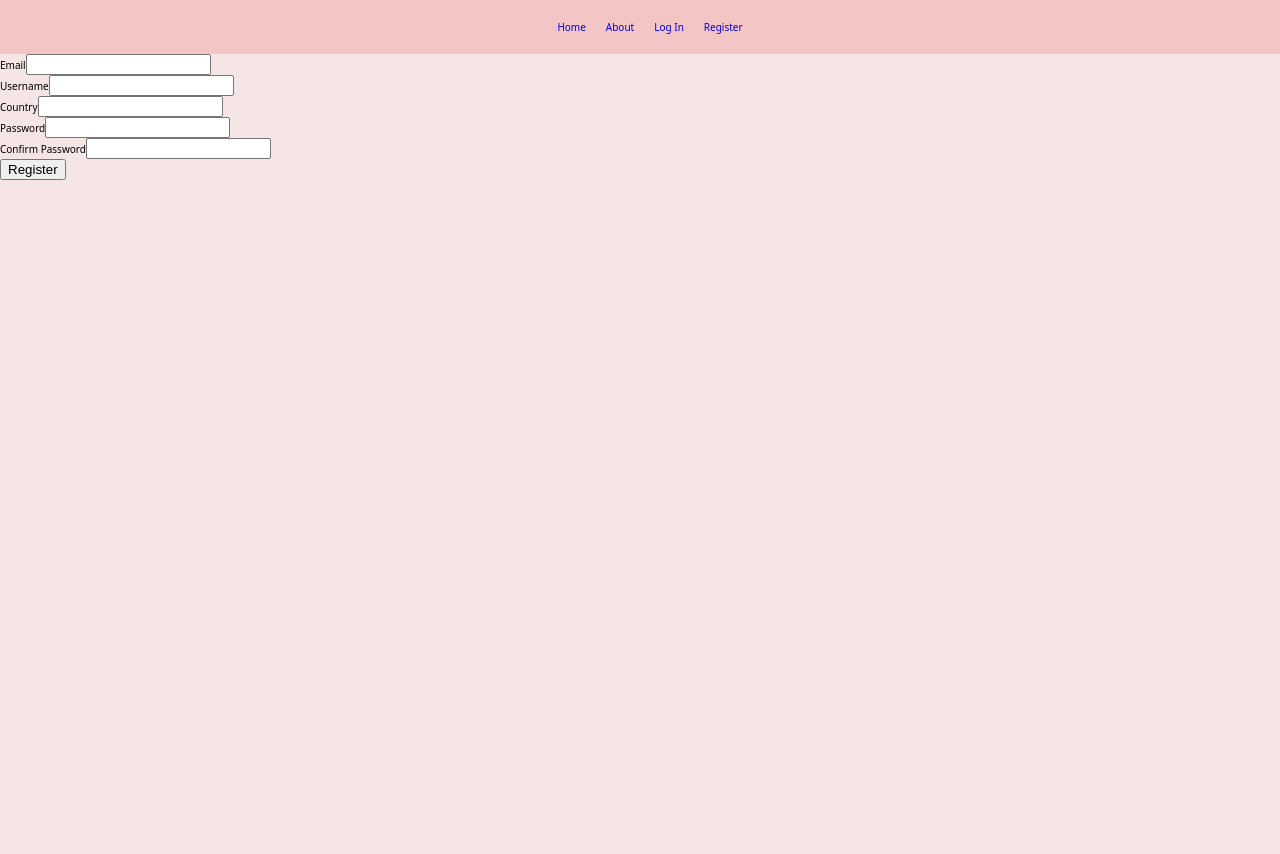
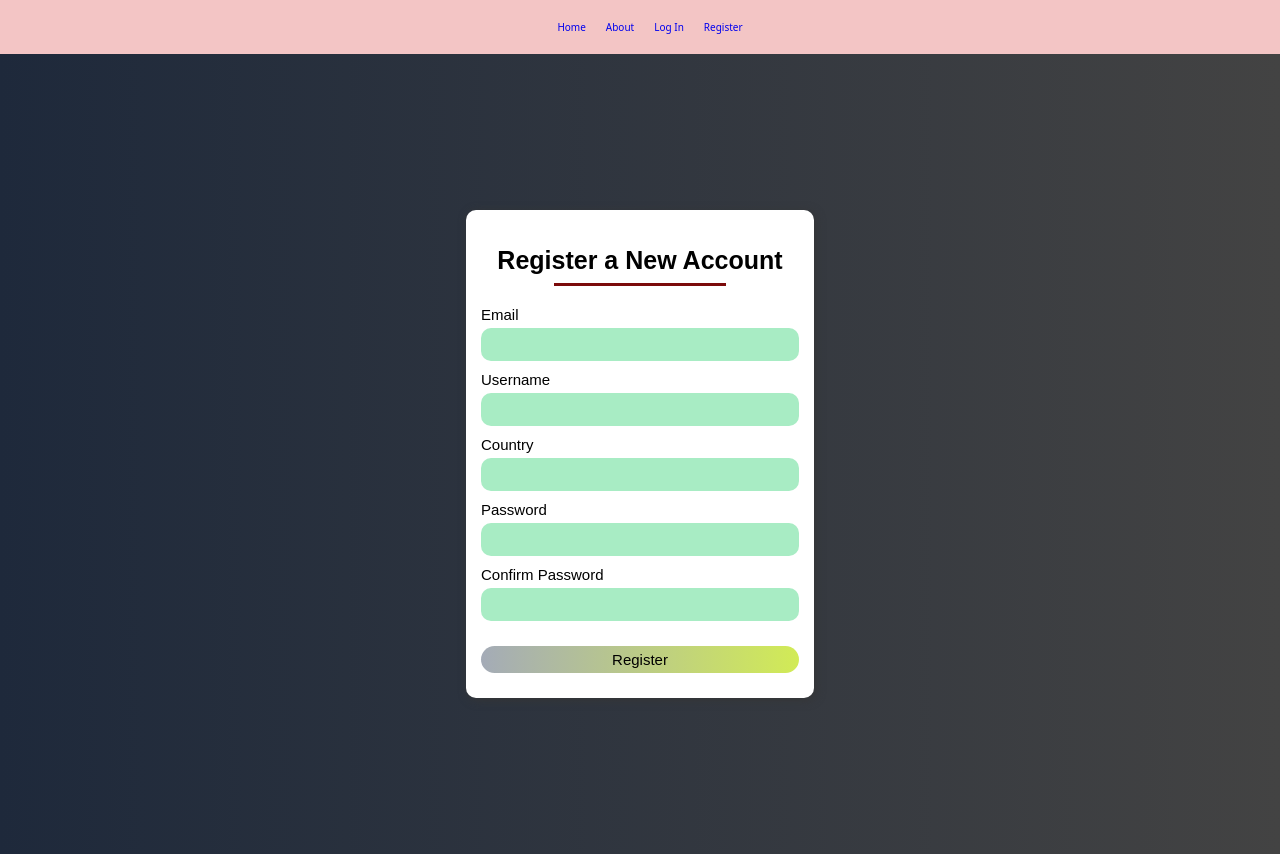
Before and after one commit to Haziq12/Boxd, a Flask app: page /register in a window 1280 px wide. Before the commit the page ends 180 px from the top, so only its background shows below. Run offline with Flask 2, Linux system fonts and the light colour scheme; some libraries are stand-ins or nearby versions.

Commit message:
initial registration form styling

```diff
--- /dev/null
+++ b/myapp/static/styles/registration.css
@@ -0,0 +1,68 @@
+.form-container {
+  min-height: 100vh;
+  display: flex;
+  justify-content: center;
+  align-items: center;
+  font-family: sans-serif;
+  background: linear-gradient(to right, #1e293b, #434343);
+}
+
+.register {
+  padding: 15px;
+  border-radius: 10px;
+  box-shadow: 2px 2px 10px #353636;
+  background: #fff;
+  min-height: 300px;
+}
+
+.item {
+  display: flex;
+  justify-content: center;
+  align-items: center;
+}
+
+.h2 {
+  font-size: 25px;
+}
+
+.h2::after{
+  content: "";
+  display: block;
+  width: 60%;
+  height: 3px;
+  margin-top: 8px;
+  background: rgb(123, 10, 10);
+  margin-inline: auto;
+}
+
+.email-label, .username-label, .country-label, .password-label, .passwordconf-label {
+  display: flex;
+  flex-direction: column;
+  margin-bottom: 5px;
+  font-size: 15px;
+}
+
+.email-input, .username-input, .country-input, .password-input, .passwordconf-input {
+  padding: 8px;
+  width: 300px;
+  border-radius: 10px;
+  border: none;
+  background: #a8ecc4;
+  color: var(--secondary-color);
+  outline: none;
+  border: 1px solid transparent;
+  margin-bottom: 10px;
+}
+
+#submit {
+  width: 100%;
+  border: none;
+  border-radius: 30px;
+  background: linear-gradient(to right, #a4abb7, #d2eb56);
+  color: black;
+  margin: 15px 0 10px 0;
+  font-size: 15px;
+  padding-top: 5px;
+  padding-bottom: 5px;
+  cursor: pointer;
+}
--- a/myapp/templates/register.html
+++ b/myapp/templates/register.html
@@ -1,13 +1,22 @@
 {% extends "base.html" %}
 {% block content %}
 
-<form method="POST">
-    {{form.hidden_tag()}}
-    {{form.email.label}}{{form.email}}<br>
-    {{form.username.label}}{{form.username}}<br>
-    {{form.country.label}}{{form.country}}<br>
-    {{form.password.label}}{{form.password}}<br>
-    {{form.pass_confirm.label}}{{form.pass_confirm}}<br>
-    {{form.submit()}}
-</form>
+<link rel="stylesheet" href="{{url_for('static', filename='./styles/registration.css')}}" />
+
+<div class="form-container">
+
+    <form class="register" method="POST">
+        <div class="item">
+            <h2 class="h2">Register a New Account</h2>
+        </div>
+        {{form.hidden_tag()}}
+        {{form.email.label(class_="email-label")}}{{form.email(class_="email-input")}}<br>
+        {{form.username.label(class_="username-label")}}{{form.username(class_="username-input")}}<br>
+        {{form.country.label(class_="country-label")}}{{form.country(class_="country-input")}}<br>
+        {{form.password.label(class_="password-label")}}{{form.password(class_="password-input")}}<br>
+        {{form.pass_confirm.label(class_="passwordconf-label")}}{{form.pass_confirm(class_="passwordconf-input")}}<br>
+        {{form.submit()}}
+    </form>
+
+</div>
 {% endblock %}
```
